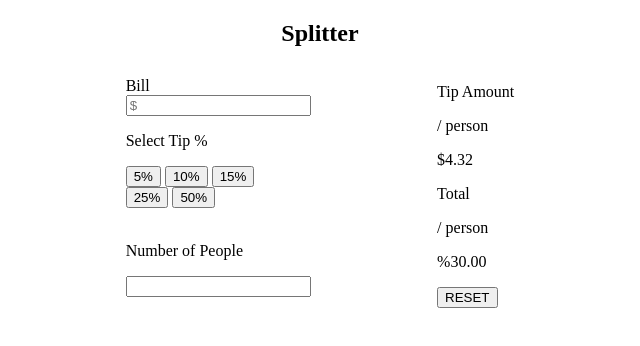
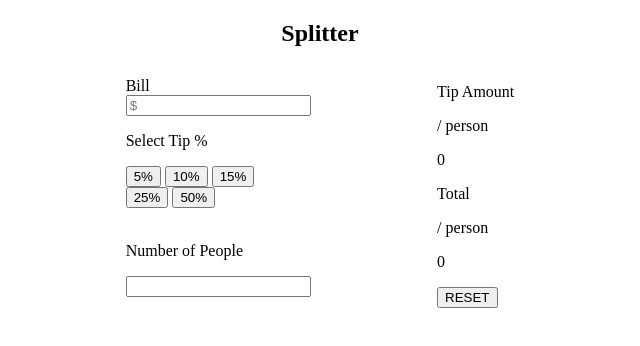
Before and after one commit to Nlopez4/tipapp, a plain HTML site: page index.html in a window 1280 px wide. Both pictures are taken after a click on the button "RESET". Shown: the full height of the page, 320-960 px from the left. Drawn offline with Linux system fonts and the light colour scheme.

Commit message:
reset all numbers and inputs

```diff
--- a/index.html
+++ b/index.html
@@ -37,11 +37,11 @@
             <div class="output">
                 <p>Tip Amount</p>
                 <p>/ person</p>
-                <p>$4.32</p>
+                <p class="tip-amount"></p>
                 <p>Total</p>
                 <p>/ person</p>
-                <p>%30.00</p>
-                <button>RESET</button>
+                <p class="total-person"></p>
+                <button class="reset-btn">RESET</button>
             </div>
         </section>
     </main>
--- a/script.js
+++ b/script.js
@@ -1,8 +1,13 @@
 let tipTotal = 0;
 let dividedTotal = 0;
+let total = 0;
 let billTotal = document.querySelector('.bill-input');
 let tips = document.querySelectorAll('.tips');
-let numOfPeople = document.querySelector('.people-input')
+let numOfPeople = document.querySelector('.people-input');
+let tipDisplay = document.querySelector('.tip-amount');
+let totalDisplay = document.querySelector('.total-person');
+let reset = document.querySelector('.reset-btn');
+
 
 function handleBillInput() {
     billTotal.addEventListener('input', function (value) {
@@ -15,16 +20,31 @@ function handleTipsInput() {
     tips.forEach(function(tip) {
         tip.addEventListener('click', function (event, value) {
             event.preventDefault();
-            tipTotal += billTotal.value * tip.value
-            console.log(tipTotal);
-        })
+            tipTotal += billTotal.value * tip.value;
+        });
     });
 };
 handleTipsInput();
 
-function handleNumOfPeople() {
+function handleTotals() {
     numOfPeople.addEventListener('input', function () {
     dividedTotal += (tipTotal / numOfPeople.value);
+    tipDisplay.textContent = dividedTotal;
+    total += (billTotal.value / numOfPeople.value + dividedTotal);
+    totalDisplay.textContent = total;
     });
 };
-handleNumOfPeople();
+handleTotals();
+
+function handleReset() {
+    reset.addEventListener('click', function() {
+        tipTotal = 0;
+        dividedTotal = 0;
+        total = 0;
+        billTotal.value = '';
+        numOfPeople.value = '';
+        tipDisplay.textContent = 0;
+        totalDisplay.textContent = 0;
+    });
+};
+handleReset();
```
